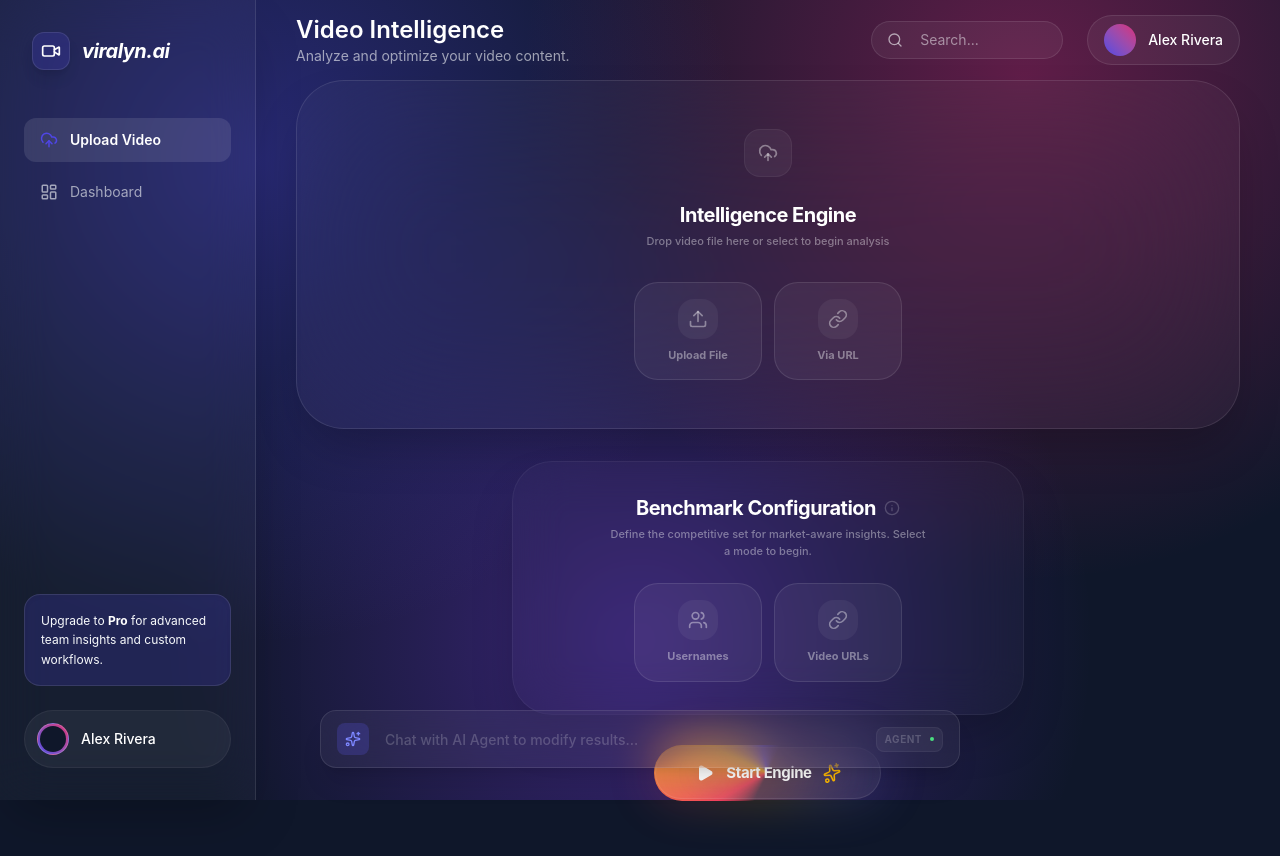
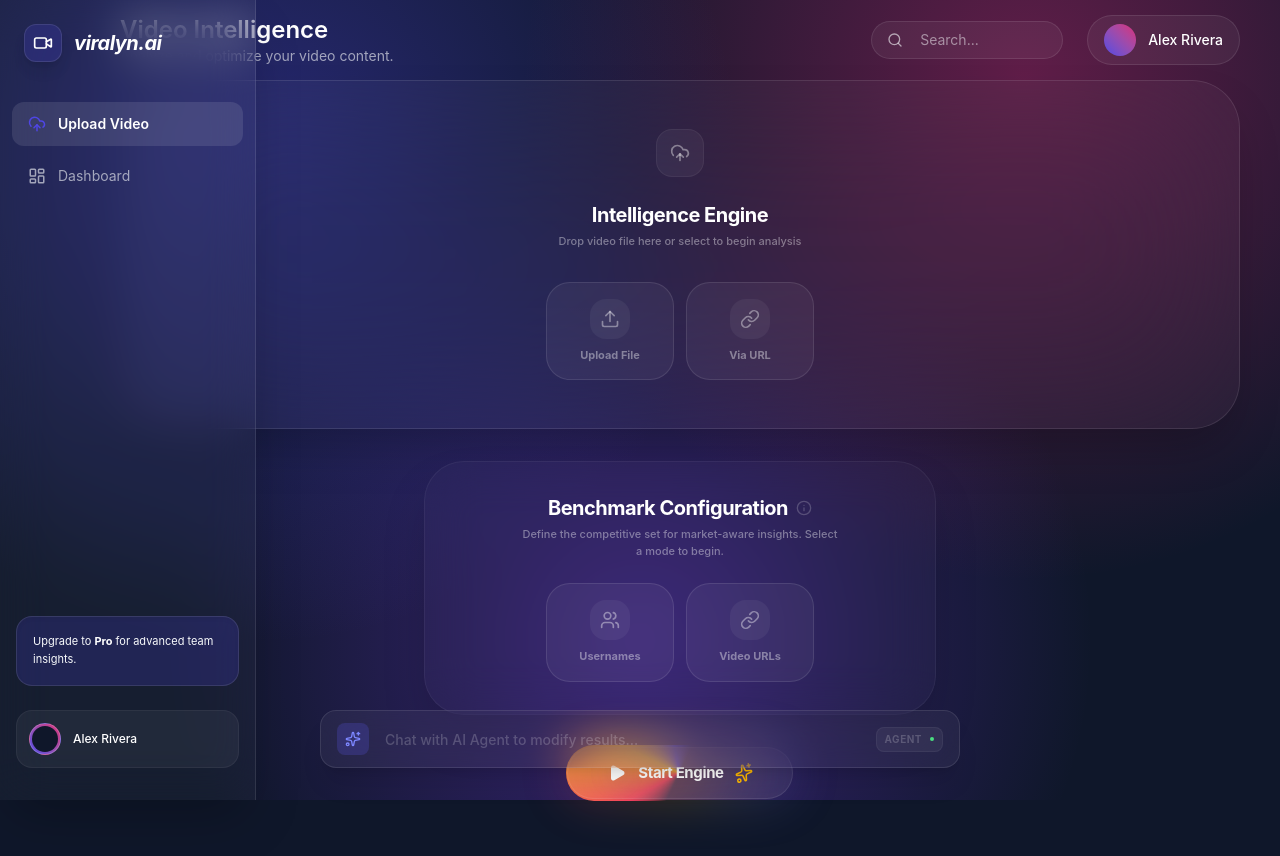
Before and after one commit to fathindifa26/frontend-content, a React (Vite) app: page / in a window 1280 px wide. Shown: the top 856 px of the page. Built offline with nearby package versions, Linux system fonts and the light colour scheme.

Commit message:
side bar

```diff
--- a/src/App.tsx
+++ b/src/App.tsx
@@ -102,6 +102,9 @@ export default function App() {
 
       <Sidebar activeTab={activeTab} setActiveTab={setActiveTab} />
 
+      {/* Sidebar Spacer - ensures content is aligned with the fixed mini-sidebar */}
+      <div className="w-20 shrink-0" />
+
       <div className="flex-1 flex flex-col min-w-0">
         <Header activeTab={activeTab} />
 
--- a/src/components/layout/Sidebar.tsx
+++ b/src/components/layout/Sidebar.tsx
@@ -1,26 +1,47 @@
-import { motion } from "motion/react";
-import { CloudUpload, LayoutDashboard, Video } from "lucide-react";
+import { useState } from "react";
+import { motion, AnimatePresence } from "motion/react";
+import { CloudUpload, LayoutDashboard, Video, ChevronRight } from "lucide-react";
 
 interface SidebarItemProps {
   icon: any;
   label: string;
   active?: boolean;
   onClick: () => void;
+  isExpanded: boolean;
 }
 
-function SidebarItem({ icon: Icon, label, active = false, onClick }: SidebarItemProps) {
+function SidebarItem({ icon: Icon, label, active = false, onClick, isExpanded }: SidebarItemProps) {
   return (
     <motion.button
-      whileHover={{ x: 4 }}
+      whileHover={{ x: isExpanded ? 4 : 0 }}
       onClick={onClick}
-      className={`w-full flex items-center space-x-3 px-4 py-3 rounded-xl transition-all duration-300 group ${
+      className={`w-full flex items-center px-4 py-3 rounded-xl transition-all duration-300 group relative ${
         active
           ? "bg-white/10 text-white font-semibold"
           : "text-on-surface-variant hover:text-white"
-      }`}
+      } ${isExpanded ? "space-x-3" : "justify-center"}`}
     >
       <Icon size={18} className={active ? "text-primary" : "text-on-surface-variant group-hover:text-white transition-colors"} />
-      <span className="text-sm">{label}</span>
+
+      <AnimatePresence>
+        {isExpanded && (
+          <motion.span
+            initial={{ opacity: 0, x: -10 }}
+            animate={{ opacity: 1, x: 0 }}
+            exit={{ opacity: 0, x: -10 }}
+            className="text-sm whitespace-nowrap overflow-hidden"
+          >
+            {label}
+          </motion.span>
+        )}
+      </AnimatePresence>
+
+      {!isExpanded && active && (
+        <motion.div
+          layoutId="active-dot"
+          className="absolute right-1 w-1 h-4 bg-primary rounded-full"
+        />
+      )}
     </motion.button>
   );
 }
@@ -31,44 +52,84 @@ interface SidebarProps {
 }
 
 export function Sidebar({ activeTab, setActiveTab }: SidebarProps) {
+  const [isHovered, setIsHovered] = useState(false);
+
   return (
-    <aside className="w-64 glass-panel border-y-0 border-l-0 sticky top-0 h-screen flex flex-col z-40">
-      <div className="p-8 flex items-center space-x-3">
-        <div className="p-2 bg-primary/20 rounded-xl border border-white/10 shadow-lg">
+    <motion.aside
+      initial={false}
+      animate={{ width: isHovered ? 256 : 80 }}
+      transition={{ type: "spring", stiffness: 300, damping: 30 }}
+      onMouseEnter={() => setIsHovered(true)}
+      onMouseLeave={() => setIsHovered(false)}
+      className="glass-panel border-y-0 border-l-0 fixed top-0 left-0 h-screen flex flex-col z-[60] overflow-hidden shadow-2xl"
+    >
+      {/* Logo Section */}
+      <div className={`p-6 flex items-center ${isHovered ? "space-x-3" : "justify-center"}`}>
+        <div className="p-2 bg-primary/20 rounded-xl border border-white/10 shadow-lg shrink-0">
           <Video className="text-white" size={20} />
         </div>
-        <span className="text-xl font-bold tracking-tight text-white lowercase italic">viralyn.ai</span>
+        <AnimatePresence>
+          {isHovered && (
+            <motion.span
+              initial={{ opacity: 0, x: -10 }}
+              animate={{ opacity: 1, x: 0 }}
+              exit={{ opacity: 0, x: -10 }}
+              className="text-xl font-bold tracking-tight text-white lowercase italic whitespace-nowrap"
+            >
+              viralyn.ai
+            </motion.span>
+          )}
+        </AnimatePresence>
       </div>
 
-      <div className="px-6 mt-4">
+      <div className="px-3 mt-4">
         <nav className="space-y-2">
           <SidebarItem
             icon={CloudUpload}
             label="Upload Video"
             active={activeTab === "upload"}
             onClick={() => setActiveTab("upload")}
+            isExpanded={isHovered}
           />
           <SidebarItem
             icon={LayoutDashboard}
             label="Dashboard"
             active={activeTab === "dashboard"}
             onClick={() => setActiveTab("dashboard")}
+            isExpanded={isHovered}
           />
         </nav>
       </div>
 
-      <div className="mt-auto px-6 pb-8 space-y-6">
-        <div className="p-4 bg-primary/20 rounded-2xl border border-white/10 text-[12px] leading-relaxed shadow-inner">
-          Upgrade to <span className="font-bold text-white">Pro</span> for advanced team insights and custom workflows.
-        </div>
+      <div className="mt-auto px-4 pb-8 space-y-6">
+        <AnimatePresence>
+          {isHovered && (
+            <motion.div
+              initial={{ opacity: 0, y: 10 }}
+              animate={{ opacity: 1, y: 0 }}
+              exit={{ opacity: 0, y: 10 }}
+              className="p-4 bg-primary/20 rounded-2xl border border-white/10 text-[11px] leading-relaxed shadow-inner"
+            >
+              Upgrade to <span className="font-bold text-white">Pro</span> for advanced team insights.
+            </motion.div>
+          )}
+        </AnimatePresence>
 
-        <div className="p-3 glass-card rounded-full flex items-center space-x-3">
-          <div className="w-8 h-8 rounded-full bg-gradient-to-tr from-primary to-secondary p-0.5 border border-white/20">
+        <div className={`p-3 glass-card rounded-2xl flex items-center ${isHovered ? "space-x-3" : "justify-center"}`}>
+          <div className="w-8 h-8 rounded-full bg-gradient-to-tr from-primary to-secondary p-0.5 border border-white/20 shrink-0">
             <div className="w-full h-full rounded-full bg-background" />
           </div>
-          <span className="text-sm font-medium text-white truncate">Alex Rivera</span>
+          {isHovered && (
+            <motion.span
+              initial={{ opacity: 0 }}
+              animate={{ opacity: 1 }}
+              className="text-xs font-medium text-white truncate"
+            >
+              Alex Rivera
+            </motion.span>
+          )}
         </div>
       </div>
-    </aside>
+    </motion.aside>
   );
 }
```
